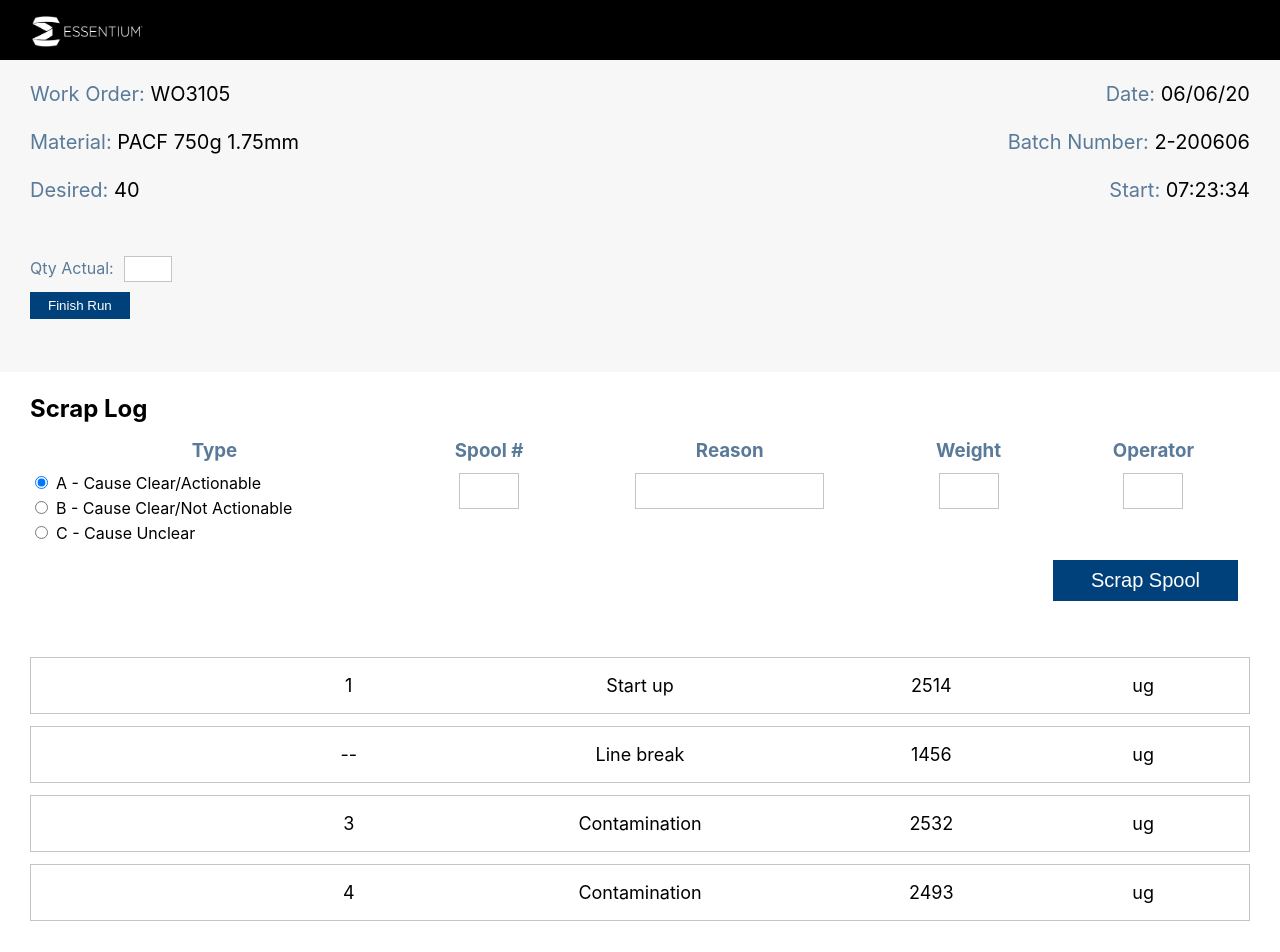
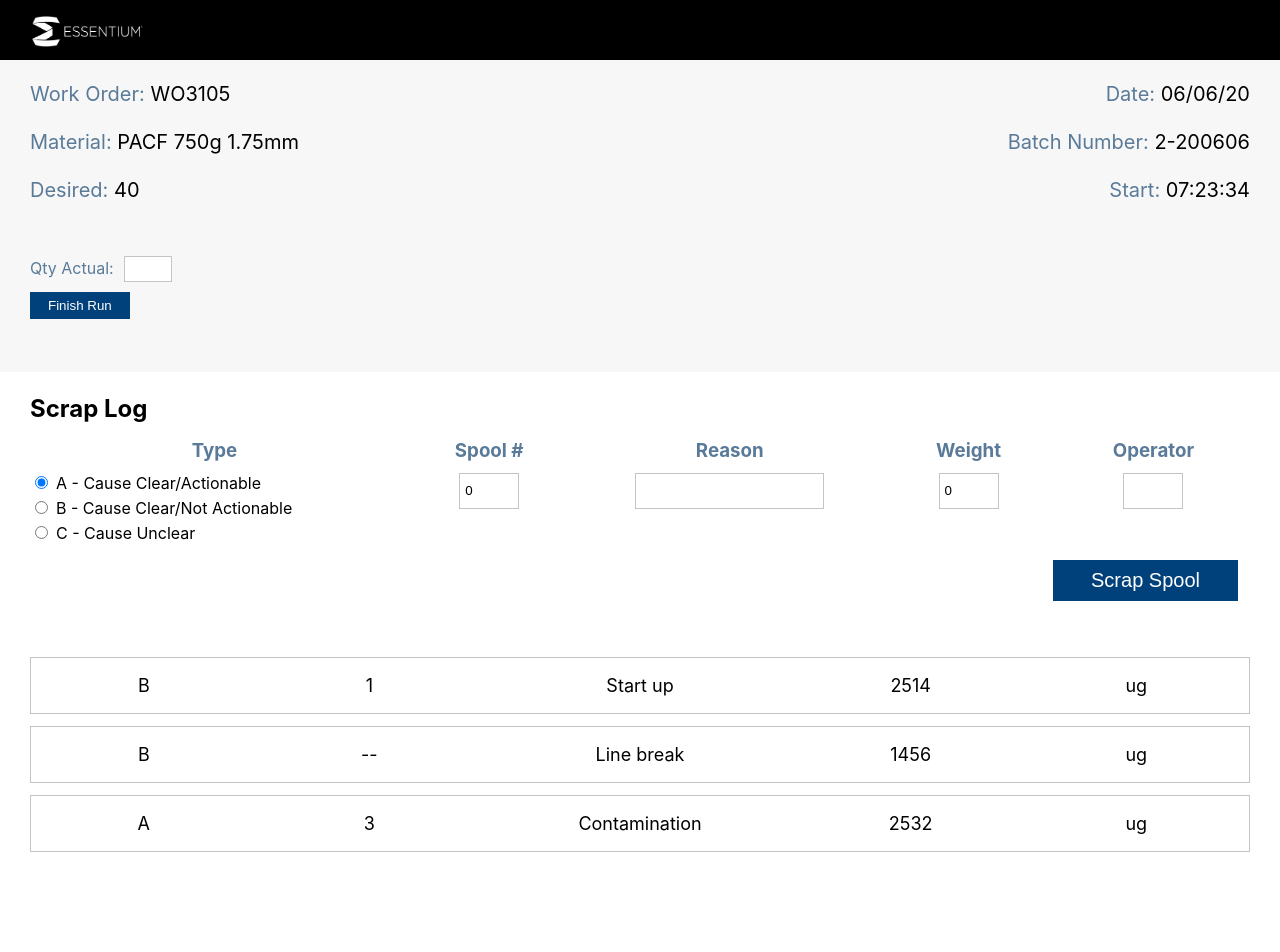
Before and after one commit to ulisesgomez120/paperlessPOC, a React (Create React App) app: page /scrap/WO3105 in a window 1280 px wide. Shown: the top 952 px of the page. After the commit the page ends 886 px from the top, so only its background shows below. Built offline with nearby package versions, Linux system fonts and the light colour scheme.

Commit message:
passed full form data to ScrapForm

```diff
--- a/src/components/Scrap.js
+++ b/src/components/Scrap.js
@@ -8,7 +8,7 @@ class Scrap extends Component {
   state = {
     formData: {
       selectedType: "A",
-      spoolNum: 1,
+      spoolNum: 0,
       reason: "",
       weight: 0,
       operator: "",
@@ -28,7 +28,18 @@ class Scrap extends Component {
   };
   formHandler = (e) => {
     e.preventDefault();
-    console.log(this.state);
+    const scrapTableCopy = [...this.state.scrapTableData];
+    scrapTableCopy.push(this.state.formData);
+    this.setState({
+      formData: {
+        selectedType: "A",
+        spoolNum: 0,
+        reason: "",
+        weight: 0,
+        operator: "",
+      },
+      scrapTableData: scrapTableCopy,
+    });
   };
   runData = workOrders.find(
     ({ work_order_id: id }) => id === this.props.match.params.slug
@@ -40,7 +51,7 @@ class Scrap extends Component {
         <Header runData={this.runData} />
         <ScrapForm
           change={this.handleInputChange}
-          selectedType={this.state.formData.selectedType}
+          formData={this.state.formData}
           submit={this.formHandler}
         />
         <ScrapTable tableData={this.state.scrapTableData} />
--- a/src/data.js
+++ b/src/data.js
@@ -47,11 +47,11 @@ export const scrapTable = [
     weight: 2532,
     operator: "ug",
   },
-  {
-    selectedType: "A",
-    spoolNum: 4,
-    reason: "Contamination",
-    weight: 2493,
-    operator: "ug",
-  },
+  // {
+  //   selectedType: "A",
+  //   spoolNum: 4,
+  //   reason: "Contamination",
+  //   weight: 2493,
+  //   operator: "ug",
+  // },
 ];
--- a/src/styledComponents/withState/ScrapForm.js
+++ b/src/styledComponents/withState/ScrapForm.js
@@ -45,7 +45,7 @@ class ScrapForm extends Component {
                 id="A"
                 name="type"
                 value="A"
-                checked={this.props.selectedType === "A"}
+                checked={this.props.formData.selectedType === "A"}
                 onChange={this.props.change}
               />
               <label htmlFor="A">A - Cause Clear/Actionable</label>
@@ -56,7 +56,7 @@ class ScrapForm extends Component {
                 id="B"
                 name="type"
                 value="B"
-                checked={this.props.selectedType === "B"}
+                checked={this.props.formData.selectedType === "B"}
                 onChange={this.props.change}
               />
               <label htmlFor="B">B - Cause Clear/Not Actionable</label>
@@ -67,7 +67,7 @@ class ScrapForm extends Component {
                 id="C"
                 name="type"
                 value="C"
-                checked={this.props.selectedType === "C"}
+                checked={this.props.formData.selectedType === "C"}
                 onChange={this.props.change}
               />
               <label htmlFor="C">C - Cause Unclear</label>
@@ -79,11 +79,17 @@ class ScrapForm extends Component {
               type="number"
               name="spoolNum"
               onChange={this.props.change}
+              value={this.props.formData.spoolNum}
             />
           </FlexItem>
           <FlexItem>
             <ScrapLable>Reason</ScrapLable>
-            <BaseInput type="text" name="reason" onChange={this.props.change} />
+            <BaseInput
+              type="text"
+              name="reason"
+              onChange={this.props.change}
+              value={this.props.formData.reason}
+            />
           </FlexItem>
           <FlexItem>
             <ScrapLable>Weight</ScrapLable>
@@ -91,6 +97,7 @@ class ScrapForm extends Component {
               type="number"
               name="weight"
               onChange={this.props.change}
+              value={this.props.formData.weight}
             />
           </FlexItem>
           <FlexItem>
@@ -99,6 +106,7 @@ class ScrapForm extends Component {
               type="text"
               name="operator"
               onChange={this.props.change}
+              value={this.props.formData.operator}
             />
           </FlexItem>
           <FlexItem>
--- a/src/styledComponents/withState/ScrapTable.js
+++ b/src/styledComponents/withState/ScrapTable.js
@@ -8,7 +8,7 @@ const Table = styled.div`
 const Td = styled.div`
   font-size: 18px;
   text-align: center;
-  flex-basis: 20%;
+  flex-basis: 25%;
 `;
 const Tr = styled.div`
   display: flex;
@@ -24,7 +24,7 @@ const ScrapTable = (props) => {
   const tableJsx = props.tableData.map((obj) => {
     return (
       <Tr>
-        <Td>{obj.type}</Td>
+        <Td>{obj.selectedType}</Td>
         <Td>{obj.spoolNum === 0 ? "--" : obj.spoolNum}</Td>
         <TdReason>{obj.reason}</TdReason>
         <Td>{obj.weight}</Td>
```
